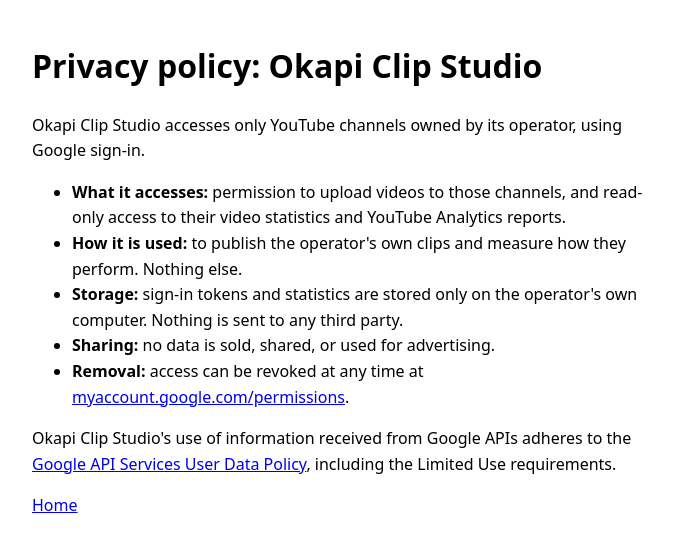
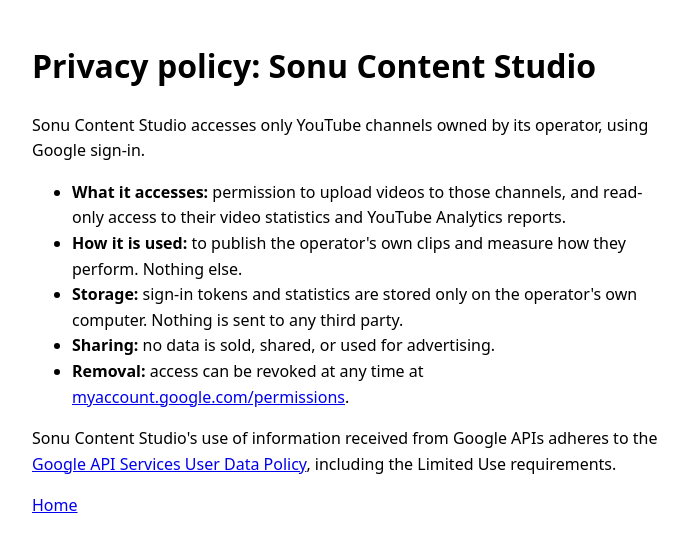
Before and after one commit to itsonu/itsonu.github.io, a plain HTML site: page privacy.html in a window 1280 px wide. Shown: the whole page, without its empty margins (288-976 px from the left). Drawn offline with Linux system fonts and the light colour scheme.

Commit message:
Rename app to Sonu Content Studio

```diff
--- a/privacy.html
+++ b/privacy.html
@@ -1,7 +1,7 @@
 <!doctype html><html lang="en"><head><meta charset="utf-8"><meta name="viewport" content="width=device-width,initial-scale=1"><title>Privacy policy</title></head>
 <body style="font-family:system-ui;max-width:640px;margin:40px auto;padding:0 16px;line-height:1.6">
-<h1>Privacy policy: Okapi Clip Studio</h1>
-<p>Okapi Clip Studio accesses only YouTube channels owned by its operator, using Google sign-in.</p>
+<h1>Privacy policy: Sonu Content Studio</h1>
+<p>Sonu Content Studio accesses only YouTube channels owned by its operator, using Google sign-in.</p>
 <ul>
 <li><b>What it accesses:</b> permission to upload videos to those channels, and read-only access to their video statistics and YouTube Analytics reports.</li>
 <li><b>How it is used:</b> to publish the operator's own clips and measure how they perform. Nothing else.</li>
@@ -9,6 +9,6 @@
 <li><b>Sharing:</b> no data is sold, shared, or used for advertising.</li>
 <li><b>Removal:</b> access can be revoked at any time at <a href="https://myaccount.google.com/permissions">myaccount.google.com/permissions</a>.</li>
 </ul>
-<p>Okapi Clip Studio's use of information received from Google APIs adheres to the <a href="https://developers.google.com/terms/api-services-user-data-policy">Google API Services User Data Policy</a>, including the Limited Use requirements.</p>
+<p>Sonu Content Studio's use of information received from Google APIs adheres to the <a href="https://developers.google.com/terms/api-services-user-data-policy">Google API Services User Data Policy</a>, including the Limited Use requirements.</p>
 <p><a href="index.html">Home</a></p>
 </body></html>
```
